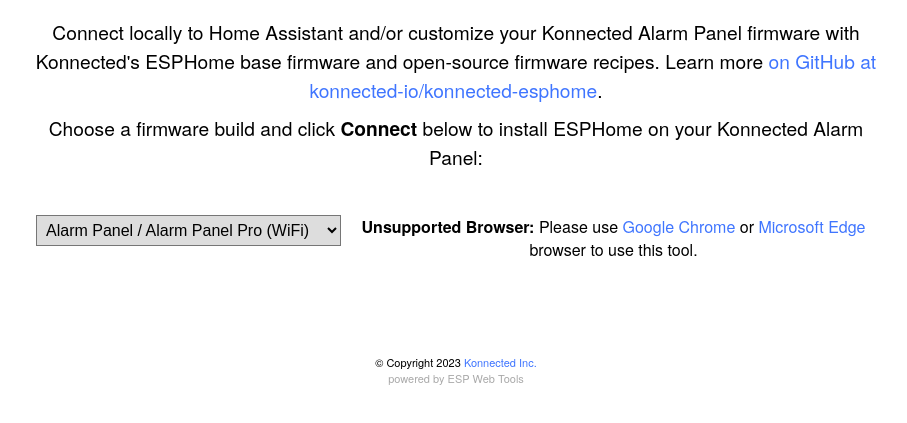
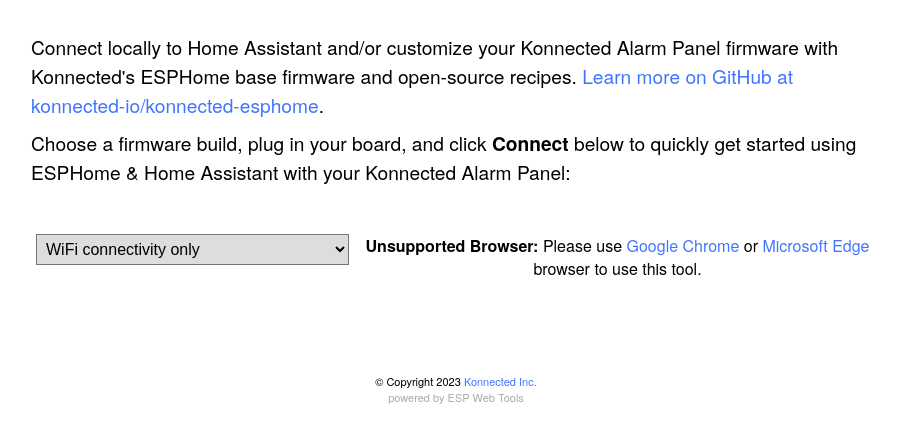
Before and after one commit to konnected-io/web-installer, a plain HTML site: page esphome.html in a window 1280 px wide. Shown: the part 648-1071 px from the top of the page, without its empty margins (184-1091 px from the left). Drawn offline with nearby package versions, Linux system fonts and the light colour scheme; a web font is replaced by a local one.

Commit message:
language tweaks

```diff
--- a/esphome.html
+++ b/esphome.html
@@ -76,16 +76,18 @@
       <span style="font-size:300%">+</span><br/>
       <img style="margin: 2em 0;" width="396px" src="https://esphome.io/_static/logo-text.svg" itemprop="logo" alt="ESPHome">
       <h1>Konnected is Made for ESPHome</h1>
-      <p>Connect locally to Home Assistant and/or customize your Konnected Alarm Panel firmware with Konnected's ESPHome base firmware and open-source firmware recipes.
-        Learn more <a href="https://github.com/konnected-io/konnected-esphome">on GitHub at konnected-io/konnected-esphome</a>.</p>
-      <p>Choose a firmware build and click <b>Connect</b> below to install ESPHome on your Konnected Alarm Panel:</p>
-        <br/>
+      <div style="text-align: left;">
+        <p>Connect locally to Home Assistant and/or customize your Konnected Alarm Panel firmware with Konnected's ESPHome base firmware and open-source recipes.
+          <a href="https://github.com/konnected-io/konnected-esphome">Learn more on GitHub at konnected-io/konnected-esphome</a>.</p>
+        <p>Choose a firmware build, plug in your board, and click <b>Connect</b> below to quickly get started using ESPHome & Home Assistant with your Konnected Alarm Panel:</p>
+        </div>
+      <br/>
       <div style="display:grid;">
         <div style="grid-column: 1 / span 2;">
           <select id="build-variant">
-            <option selected value="esphome-alarm-panel-wifi">Alarm Panel / Alarm Panel Pro (WiFi)</option>
-            <option value="esphome-alarm-panel-lan8720">Alarm Panel Pro up to 1.7 (Ethernet)</option>
-            <option value="esphome-alarm-panel-rtl8201">Alarm Panel Pro 1.8 and up (Ethernet)</option>
+            <option selected value="esphome-alarm-panel-wifi">WiFi connectivity only</option>
+            <option value="esphome-alarm-panel-lan8720">Ethernet (Alarm Panel Pro up to v1.7)</option>
+            <option value="esphome-alarm-panel-rtl8201">Ethernet (Alarm Panel Pro v1.8 and up)</option>
           </select>
         </div>
         <div style="grid-column-start: 3;">
```
